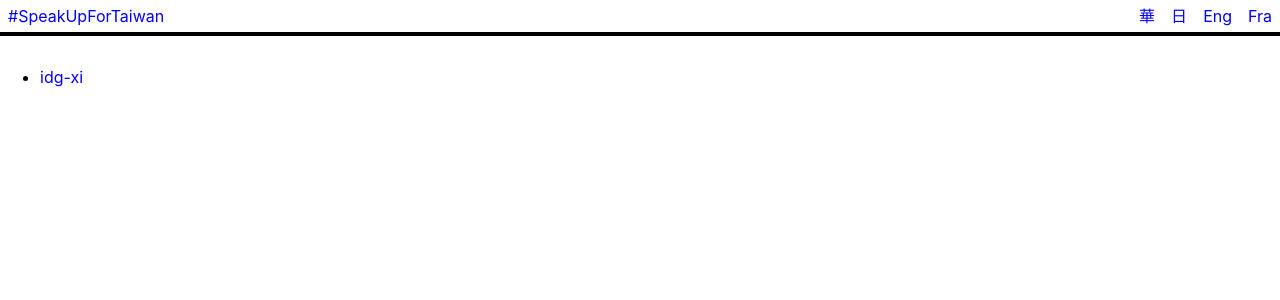
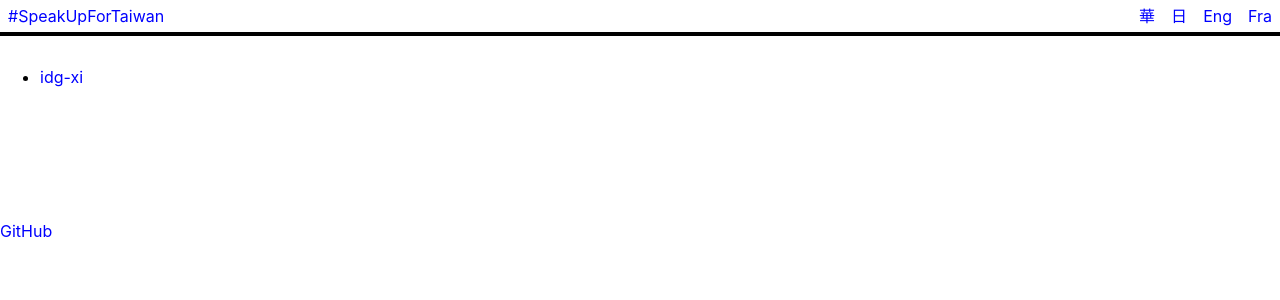
Before and after one commit to chihaoyo/speak-up-for-taiwan, a Nuxt app: page / in a window 1280 px wide. Shown: the top 300 px of the page. Built offline with nearby package versions, Linux system fonts and the light colour scheme.

Commit message:
Add footer

```diff
--- a/layouts/default.vue
+++ b/layouts/default.vue
@@ -3,6 +3,9 @@
 <main>
   <navbar />
   <nuxt />
+  <footer>
+    <a href="https://github.com/chihaoyo/speak-up-for-taiwan/" target="_blank">GitHub</a>
+  </footer>
 </main>
 </template>
 
```
